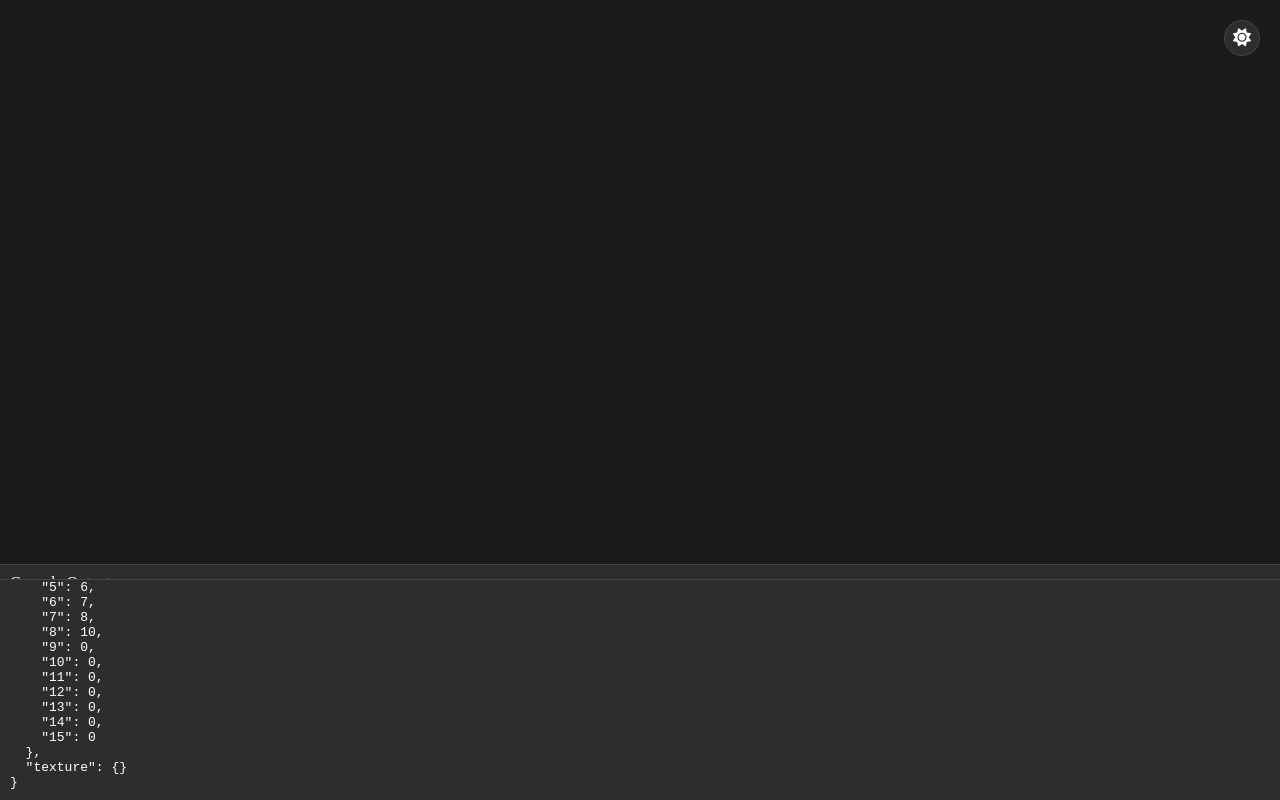
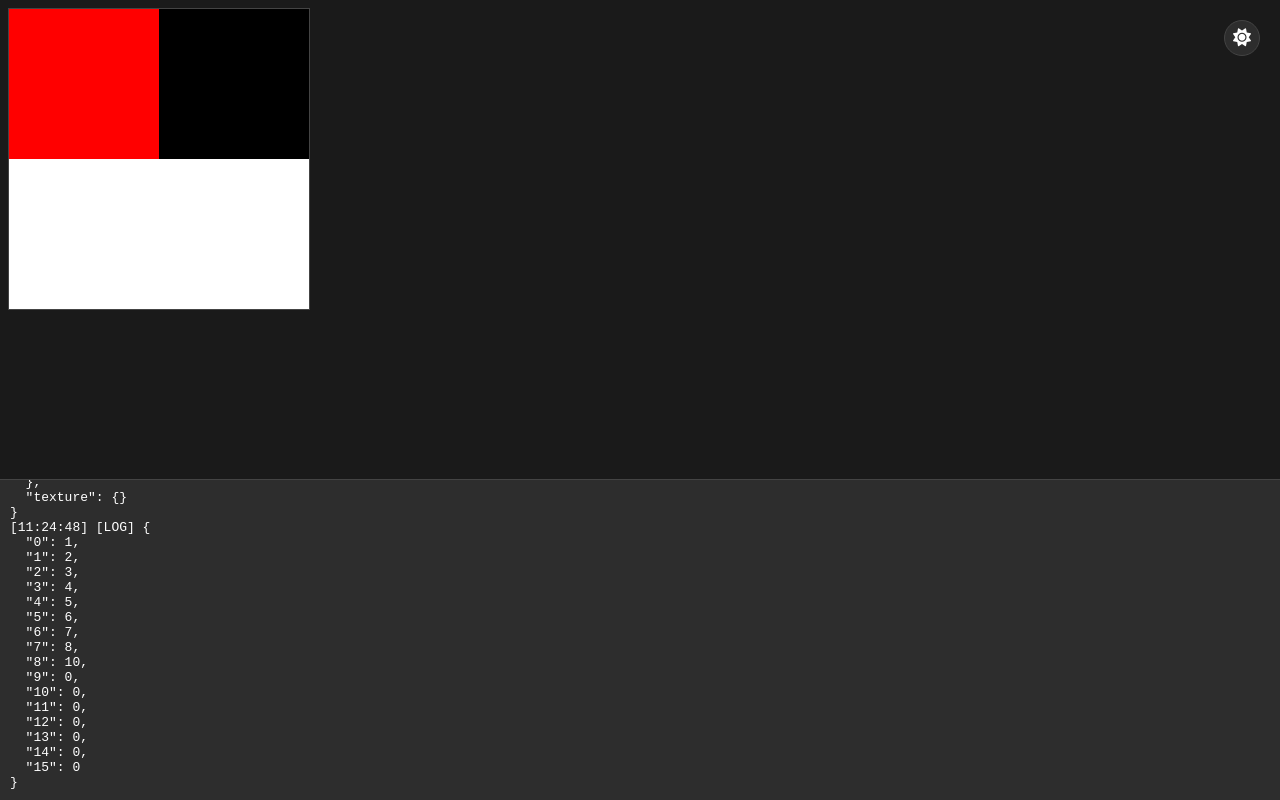
Before and after one commit to mani-plant/WebCL.js, a website: page example_web.html in a window 1280 px wide. Drawn offline with Linux system fonts and the light colour scheme.

Commit message:
preview on canvas

```diff
--- a/WebCL.js
+++ b/WebCL.js
@@ -24,8 +24,8 @@ function getTexSize(size){
 	return Math.ceil(Math.sqrt(size/4));
 }
 
-export function GPU(){
-	let gl = initGL(document.createElement('canvas'));
+export function GPU(canvas = null){
+	let gl = initGL(canvas || document.createElement('canvas'));
 
 	function getFrameBufferStatusMsg(frameBufferStatus){
 		if(frameBufferStatus == gl.FRAMEBUFFER_COMPLETE) return 'The framebuffer is ready to display.';
@@ -65,14 +65,21 @@ export function GPU(){
 	"  gl_Position = vec4(_webcl_position.xy, 0.0, 1.0);\n" +
 	"}";
 	let vertexShader = gl.createShader(gl.VERTEX_SHADER);
+	this.free = function() {
+		gl.deleteShader(vertexShader);
+		gl.deleteBuffer(positionBuffer);
+		gl.deleteBuffer(textureBuffer);
+		gl.deleteBuffer(indexBuffer);
+	}
 	gl.shaderSource(vertexShader, vertexShaderCode);
 	gl.compileShader(vertexShader);
-	if (!gl.getShaderParameter(vertexShader, gl.COMPILE_STATUS))
+	if (!gl.getShaderParameter(vertexShader, gl.COMPILE_STATUS)){
 		throw new Error(
 			"\nError: Vertex shader build failed\n" + "\n" +
 			"--- CODE DUMP ---\n" + vertexShaderCode + "\n\n" +
 			"--- ERROR LOG ---\n" + gl.getShaderInfoLog(vertexShader)
 		);
+	}
 	function Buffer(size, arr = null){
 		function createTexture(data, size) {
 			let texture = gl.createTexture();
@@ -119,6 +126,32 @@ export function GPU(){
 				gl.deleteTexture(this.texture);
 			}
 			this.texture = null;
+		}
+		this.read = function() {
+			if (!this.texture) {
+				throw new Error("Texture not allocated on GPU");
+			}
+
+			// Create a framebuffer
+			const fbo = gl.createFramebuffer();
+			gl.bindFramebuffer(gl.FRAMEBUFFER, fbo);
+
+			// Attach the texture
+			gl.framebufferTexture2D(gl.FRAMEBUFFER, gl.COLOR_ATTACHMENT0, gl.TEXTURE_2D, this.texture, 0);
+
+			// Check if framebuffer is complete
+			const frameBufferStatus = gl.checkFramebufferStatus(gl.FRAMEBUFFER);
+			if (frameBufferStatus !== gl.FRAMEBUFFER_COMPLETE) {
+				throw new Error('Framebuffer not complete: ' + getFrameBufferStatusMsg(frameBufferStatus));
+			}
+
+			// Read the pixels
+			gl.readPixels(0, 0, this.texSize, this.texSize, gl.RGBA, gl.FLOAT, this.data);
+
+			// Cleanup
+			gl.deleteFramebuffer(fbo);
+
+			return this.data;
 		}
 	}
 	function Program(inpSize, opSize, code){
@@ -182,7 +215,7 @@ export function GPU(){
 		`;
 		console.log(vertexShaderCode);
 		console.log(fragmentShaderCode);
-		var fragmentShader = gl.createShader(gl.FRAGMENT_SHADER);
+		let fragmentShader = gl.createShader(gl.FRAGMENT_SHADER);
 
 		gl.shaderSource(
 			fragmentShader,
@@ -190,9 +223,9 @@ export function GPU(){
 		);
 		gl.compileShader(fragmentShader);
 		if (!gl.getShaderParameter(fragmentShader, gl.COMPILE_STATUS)) {
-			var LOC = (fragmentShaderCode).split('\n');
-			var dbgMsg = "ERROR: Could not build shader (fatal).\n\n------------------ KERNEL CODE DUMP ------------------\n"
-			for (var nl = 0; nl < LOC.length; nl++)
+			let LOC = (fragmentShaderCode).split('\n');
+			let dbgMsg = "ERROR: Could not build shader (fatal).\n\n------------------ KERNEL CODE DUMP ------------------\n"
+			for (let nl = 0; nl < LOC.length; nl++)
 				dbgMsg += (1 + nl) + "> " + LOC[nl] + "\n";
 			dbgMsg += "\n--------------------- ERROR  LOG ---------------------\n" + gl.getShaderInfoLog(fragmentShader)
 			throw new Error(dbgMsg);
@@ -205,27 +238,27 @@ export function GPU(){
 		this.new = function(newInpSize, newOpSize){
 			return new Program(newInpSize, newOpSize, code);
 		}
-
-		this.exec = function(inp, op, transferOutput = false, transferIndex = null){
+		let fbo = null;
+		this.exec = function(inp, op, transferOutput = false, transferIndices = null, previewIndex = 0){
 			gl.linkProgram(program);
 			if (!gl.getProgramParameter(program, gl.LINK_STATUS))
 				throw new Error('ERROR: Can not link GLSL program!');
-			var v_texture = [];
+			let v_texture = [];
 			for(let i=0;i<inp.length;i++){
 				v_texture.push(gl.getUniformLocation(program, '_webcl_uTexture['+i+']'));
 			}
-			var aPosition = gl.getAttribLocation(program, '_webcl_position');
-			var aTexture = gl.getAttribLocation(program, '_webcl_texture');
+			let aPosition = gl.getAttribLocation(program, '_webcl_position');
+			let aTexture = gl.getAttribLocation(program, '_webcl_texture');
 			gl.viewport(0, 0, sizeO, sizeO);
-			var fbo = gl.createFramebuffer();
+			fbo = fbo || gl.createFramebuffer();
 			gl.bindFramebuffer(gl.FRAMEBUFFER, fbo);
-			var colAt = [];
+			let colAt = [];
 			for(let i=0;i<op.length;i++){
 				op[i].alloc();
 				gl.framebufferTexture2D(gl.FRAMEBUFFER, gl.COLOR_ATTACHMENT0+i, gl.TEXTURE_2D, op[i].texture, 0);
 				colAt.push(gl.COLOR_ATTACHMENT0+i);
 			}
-			var frameBufferStatus = gl.checkFramebufferStatus(gl.FRAMEBUFFER);
+			let frameBufferStatus = gl.checkFramebufferStatus(gl.FRAMEBUFFER);
 			if (frameBufferStatus !== gl.FRAMEBUFFER_COMPLETE){
 				throw new Error('ERROR: ' + getFrameBufferStatusMsg(frameBufferStatus));
 			}
@@ -249,7 +282,7 @@ export function GPU(){
 
 			gl.drawElements(gl.TRIANGLES, 6, gl.UNSIGNED_SHORT, 0);
 			if(transferOutput){
-				if(transferIndex === null){
+				if(transferIndices === null){
 					for(let i=0;i<op.length;i++){
 						gl.readBuffer(gl.COLOR_ATTACHMENT0+i);
 						// assuming a framebuffer is bound with the texture to read attached
@@ -259,11 +292,36 @@ export function GPU(){
 						gl.readPixels(0, 0, sizeO, sizeO, gl.RGBA, gl.FLOAT, op[i].data);
 					}
 				}else{
-					gl.readBuffer(gl.COLOR_ATTACHMENT0+transferIndex);
-					gl.readPixels(0, 0, sizeO, sizeO, gl.RGBA, gl.FLOAT, op[transferIndex].data);
+					for(let i=0;i<transferIndices.length;i++){
+						gl.readBuffer(gl.COLOR_ATTACHMENT0+transferIndices[i]);
+						gl.readPixels(0, 0, sizeO, sizeO, gl.RGBA, gl.FLOAT, op[transferIndices[i]].data);
+					}
 				}
 			}
+			if(previewIndex !== null && previewIndex < op.length){
+				console.log("previewing op", previewIndex);
+				gl.bindFramebuffer(gl.READ_FRAMEBUFFER, fbo);
+				gl.bindFramebuffer(gl.DRAW_FRAMEBUFFER, null);
+				gl.readBuffer(gl.COLOR_ATTACHMENT0 + previewIndex);
+
+				// gl.canvas.width = op[previewIndex].texSize;
+				// gl.canvas.height = op[previewIndex].texSize;
+				console.log("canvas", gl.canvas.width, gl.canvas.height);
+				gl.blitFramebuffer(
+					0, 0, op[previewIndex].texSize, op[previewIndex].texSize,  // source
+					0, 0, gl.canvas.width, gl.canvas.height,                    // dest
+					gl.COLOR_BUFFER_BIT,
+					gl.NEAREST
+				);
+			}
+
 		}
+
+		this.free = function() {
+            gl.deleteProgram(program);
+            gl.deleteShader(fragmentShader);
+			gl.deleteFramebuffer(fbo);
+        }
 	}
 
 	this.Buffer = function(size, data){
--- a/example_web.html
+++ b/example_web.html
@@ -71,7 +71,7 @@
             padding: 10px;
             border-top: 1px solid var(--border-color);
             background: var(--output-bg);
-            max-height: 200px;
+            max-height: 300px;
             overflow-y: auto;
             transition: background-color 0.3s, border-color 0.3s;
             position: fixed;
@@ -126,7 +126,7 @@
         <i class="fa-solid fa-sun"></i>
         <i class="fa-solid fa-moon"></i>
     </button>
-    <canvas id="canvas"></canvas>
+    <canvas id="canvas" style="border: 1px solid var(--border-color);" width="300" height="300"></canvas>
     <div id="output-header">
         <span>Console Output</span>
         <button id="toggle-output" aria-label="Toggle console">
@@ -258,7 +258,8 @@
     </script>
 	<script type="module">
 		import {GPU} from './WebCL.js';
-		var myGPU = new GPU();
+		var canvas = document.getElementById('canvas');
+		var myGPU = new GPU(canvas);
 
 		let mat1 = [
 			// [
@@ -297,10 +298,11 @@
 		_webcl_commit0(op);
 		`
 		);
-		matProg.exec([matBuf1, matBuf2], [matSq], true);
-		// matProg.transfer();
+		matProg.exec([matBuf1, matBuf2], [matSq]);
+
 		console.log(matBuf1, matBuf2, matSq);
-
+		matSq.read();
+		console.log(matSq.data);
 	</script>
 
 </body>
```
